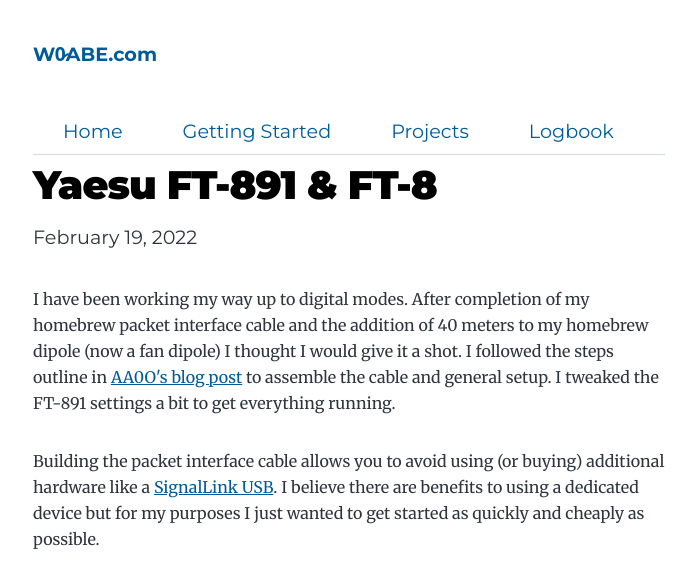
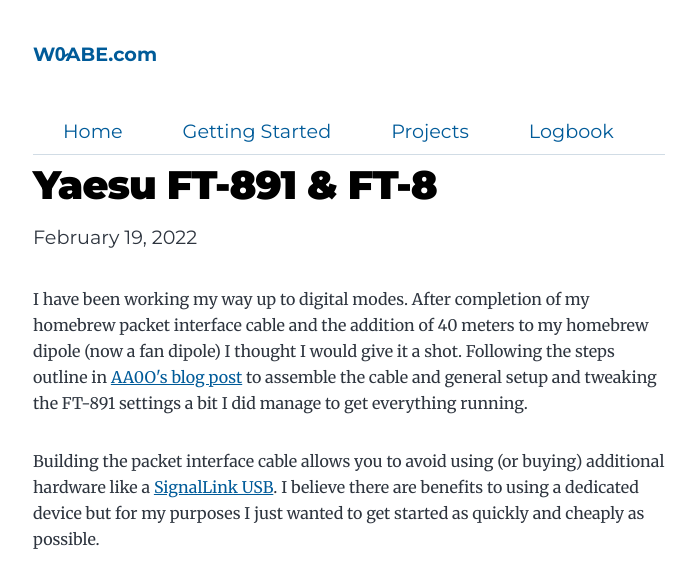
Before and after one commit to justinca/w0abe-blog, a Gatsby site: page /projects/ft8-ft891/ in a window 1280 px wide. Shown: the top 562 px of the page, without its empty margins (291-985 px from the left). Built offline with nearby package versions, Linux system fonts and the light colour scheme; Gatsby itself is replaced by a stand-in of ours; some packages are replaced by stand-ins of ours.

Commit message:
ft-8 edits

```diff
--- a/content/blog/projects/ft8-ft891/index.md
+++ b/content/blog/projects/ft8-ft891/index.md
@@ -4,7 +4,7 @@
 featured: ./FT-8.png
 ---
 
-I have been working my way up to digital modes. After completion of my homebrew packet interface cable and the addition of 40 meters to my homebrew dipole (now a fan dipole) I thought I would give it a shot. I followed the steps outline in [AA0O's blog post](https://aa0o.radio/2019/04/13/yaesu-ft-891-ft8-usb-c-mac-ps-2-cable/) to assemble the cable and general setup. I tweaked the FT-891 settings a bit to get everything running.
+I have been working my way up to digital modes. After completion of my homebrew packet interface cable and the addition of 40 meters to my homebrew dipole (now a fan dipole) I thought I would give it a shot. Following the steps outline in [AA0O's blog post](https://aa0o.radio/2019/04/13/yaesu-ft-891-ft8-usb-c-mac-ps-2-cable/) to assemble the cable and general setup and tweaking the FT-891 settings a bit I did manage to get everything running.
 
 Building the packet interface cable allows you to avoid using (or buying) additional hardware like a [SignalLink USB](https://www.hamradio.com/detail.cfm?pid=H0-009906). I believe there are benefits to using a dedicated device but for my purposes I just wanted to get started as quickly and cheaply as possible.
 
```
